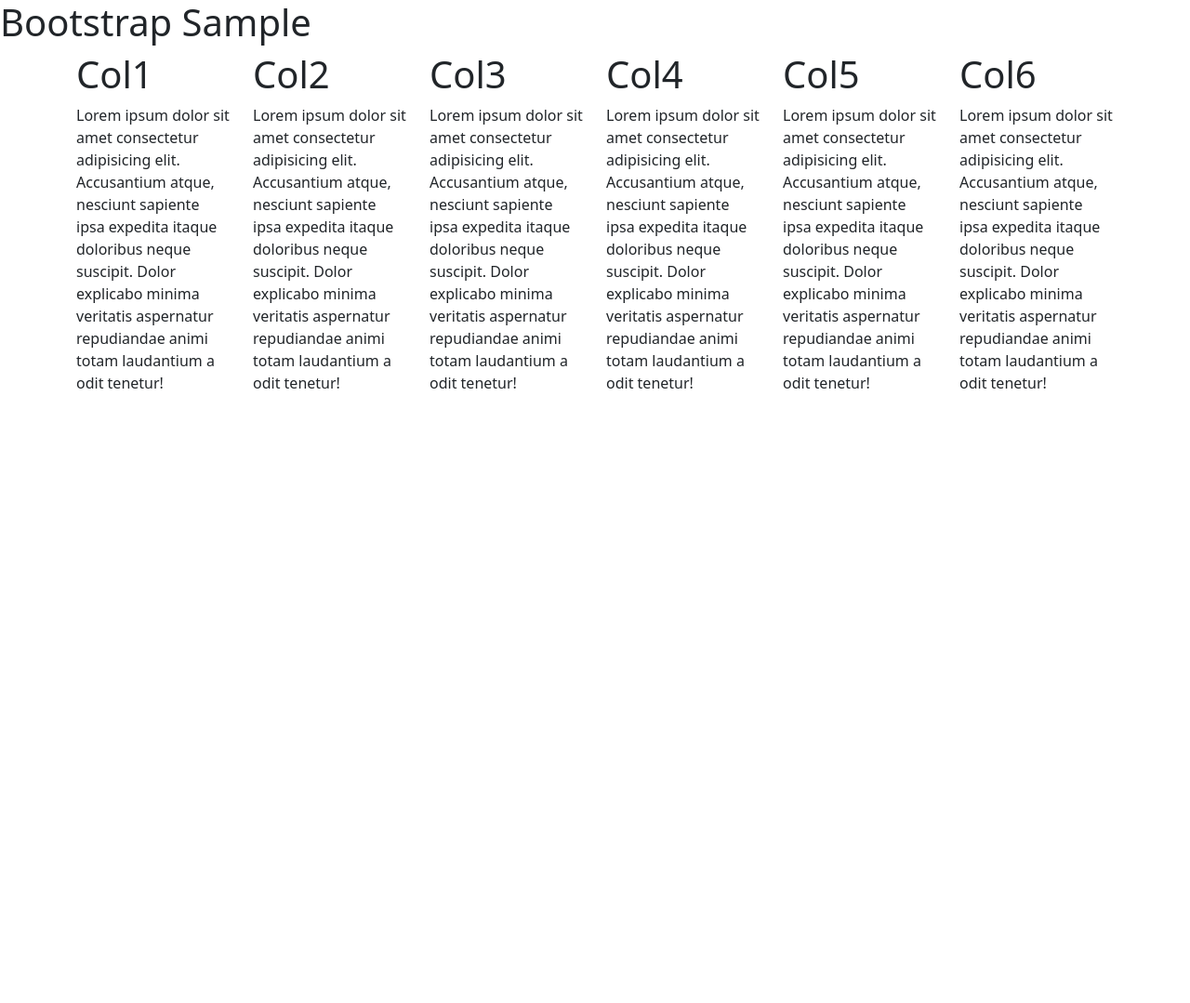
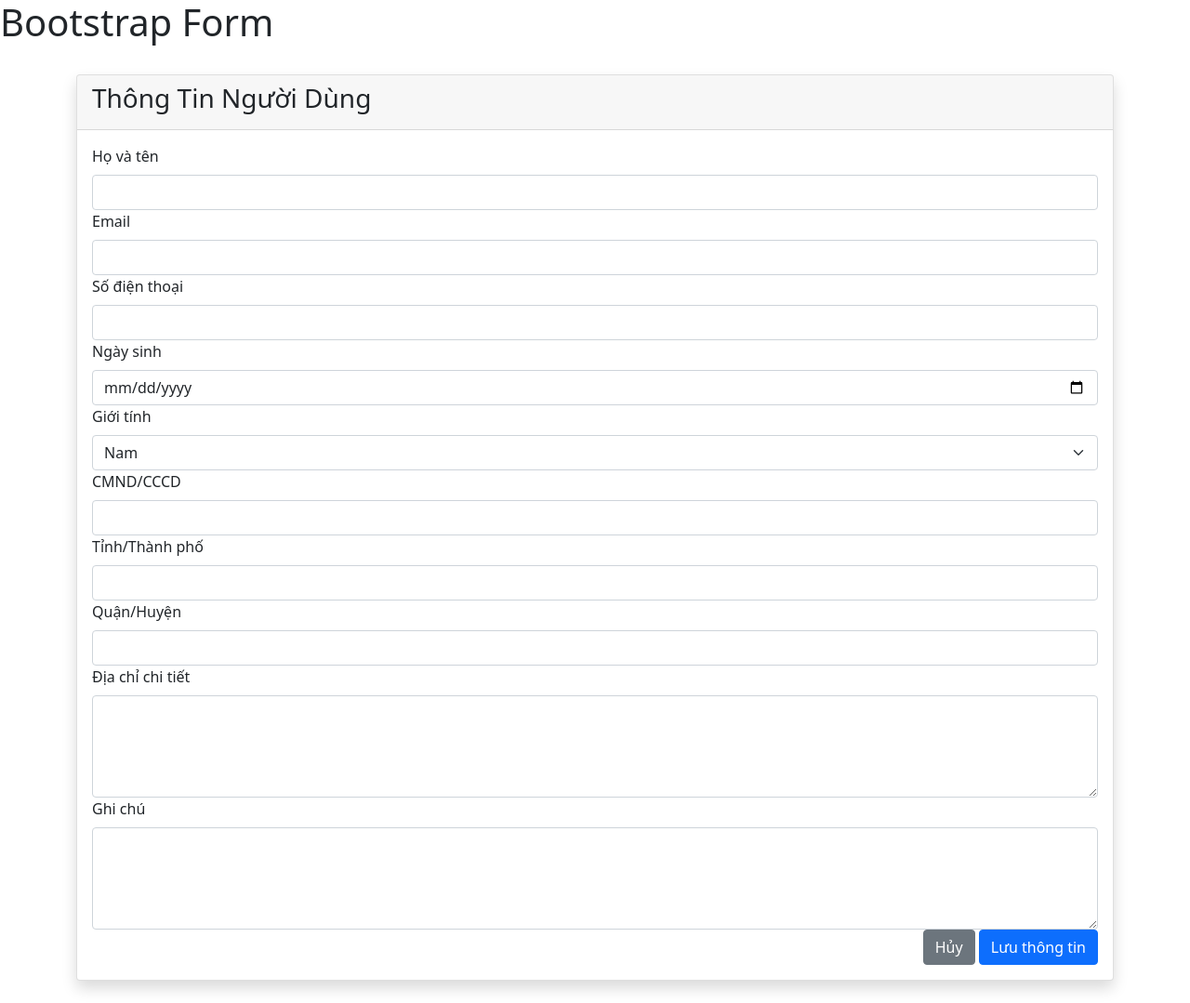
Before and after one commit to DuongNguyen1509/reposive-with-boostrap, a plain HTML site: page index.html in a window 1280 px wide. Shown: the whole page at 93% size. Before the commit the page ends 800 px from the top, so only its background shows below. Drawn offline with Linux system fonts and the light colour scheme.

Commit message:
form thong tin nguoi dung

```diff
--- a/index.html
+++ b/index.html
@@ -1,41 +1,97 @@
 <!DOCTYPE html>
 <html lang="en">
+
 <head>
     <meta charset="UTF-8">
     <meta name="viewport" content="width=device-width, initial-scale=1.0">
     <title>Document</title>
     <link rel="stylesheet" href="./bootstrap-5.0.2-dist/css/bootstrap.min.css">
 </head>
+
 <body>
-    <h1>Bootstrap Sample</h1>
-    <div class="container">
-        <div class="row">
-            <div class="col-6 col-md-4 col-lg-2">
-                <h1>Col1</h1>
-                <p>Lorem ipsum dolor sit amet consectetur adipisicing elit. Accusantium atque, nesciunt sapiente ipsa expedita itaque doloribus neque suscipit. Dolor explicabo minima veritatis aspernatur repudiandae animi totam laudantium a odit tenetur!</p>
+    <h1>Bootstrap Form</h1>
+    <div class="container py-4">
+
+        <div class="card shadow">
+            <div class="card-header">
+                <h3>Thông Tin Người Dùng</h3>
             </div>
-            <div class="col-6 col-md-4 col-lg-2">
-                <h1>Col2</h1>
-                <p>Lorem ipsum dolor sit amet consectetur adipisicing elit. Accusantium atque, nesciunt sapiente ipsa expedita itaque doloribus neque suscipit. Dolor explicabo minima veritatis aspernatur repudiandae animi totam laudantium a odit tenetur!</p>
-            </div>
-            <div class="col-6 col-md-4 col-lg-2">
-                <h1>Col3</h1>
-                <p>Lorem ipsum dolor sit amet consectetur adipisicing elit. Accusantium atque, nesciunt sapiente ipsa expedita itaque doloribus neque suscipit. Dolor explicabo minima veritatis aspernatur repudiandae animi totam laudantium a odit tenetur!</p>
-            </div>
-            <div class="col-6 col-md-4 col-lg-2">
-                <h1>Col4</h1>
-                <p>Lorem ipsum dolor sit amet consectetur adipisicing elit. Accusantium atque, nesciunt sapiente ipsa expedita itaque doloribus neque suscipit. Dolor explicabo minima veritatis aspernatur repudiandae animi totam laudantium a odit tenetur!</p>
-            </div>
-            <div class="col-6 col-md-4 col-lg-2">
-                <h1>Col5</h1>
-                <p>Lorem ipsum dolor sit amet consectetur adipisicing elit. Accusantium atque, nesciunt sapiente ipsa expedita itaque doloribus neque suscipit. Dolor explicabo minima veritatis aspernatur repudiandae animi totam laudantium a odit tenetur!</p>
-            </div>
-            <div class="col-6 col-md-4 col-lg-2">
-                <h1>Col6</h1>
-                <p>Lorem ipsum dolor sit amet consectetur adipisicing elit. Accusantium atque, nesciunt sapiente ipsa expedita itaque doloribus neque suscipit. Dolor explicabo minima veritatis aspernatur repudiandae animi totam laudantium a odit tenetur!</p>
+
+            <div class="card-body">
+
+                <div class="">
+
+                    <div class="">
+                        <label class="form-label">Họ và tên</label>
+                        <input type="text" class="form-control">
+                    </div>
+
+                    <div class="">
+                        <label class="form-label">Email</label>
+                        <input type="email" class="form-control">
+                    </div>
+
+                    <div class="">
+                        <label class="form-label">Số điện thoại</label>
+                        <input type="text" class="form-control">
+                    </div>
+
+                    <div class="">
+                        <label class="form-label">Ngày sinh</label>
+                        <input type="date" class="form-control">
+                    </div>
+
+                    <div class="">
+                        <label class="form-label">Giới tính</label>
+                        <select class="form-select">
+                            <option>Nam</option>
+                            <option>Nữ</option>
+                        </select>
+                    </div>
+
+                    <div class="">
+                        <label class="form-label">CMND/CCCD</label>
+                        <input type="text" class="form-control">
+                    </div>
+
+                    <div class="">
+                        <label class="form-label">Tỉnh/Thành phố</label>
+                        <input type="text" class="form-control">
+                    </div>
+
+                    <div class="">
+                        <label class="form-label">Quận/Huyện</label>
+                        <input type="text" class="form-control">
+                    </div>
+
+                    <div class="">
+                        <label class="form-label">Địa chỉ chi tiết</label>
+                        <textarea rows="4" class="form-control"></textarea>
+                    </div>
+
+                    <div class="">
+                        <label class="form-label">Ghi chú</label>
+                        <textarea rows="4" class="form-control"></textarea>
+                    </div>
+
+                    <div class="col-12 text-end">
+                        <button class="btn btn-secondary">
+                            Hủy
+                        </button>
+
+                        <button class="btn btn-primary">
+                            Lưu thông tin
+                        </button>
+                    </div>
+
+                </div>
+
             </div>
         </div>
+
     </div>
+
 </body>
 <script src="./bootstrap-5.0.2-dist/js/bootstrap.bundle.min.js"></script>
+
 </html>
```
